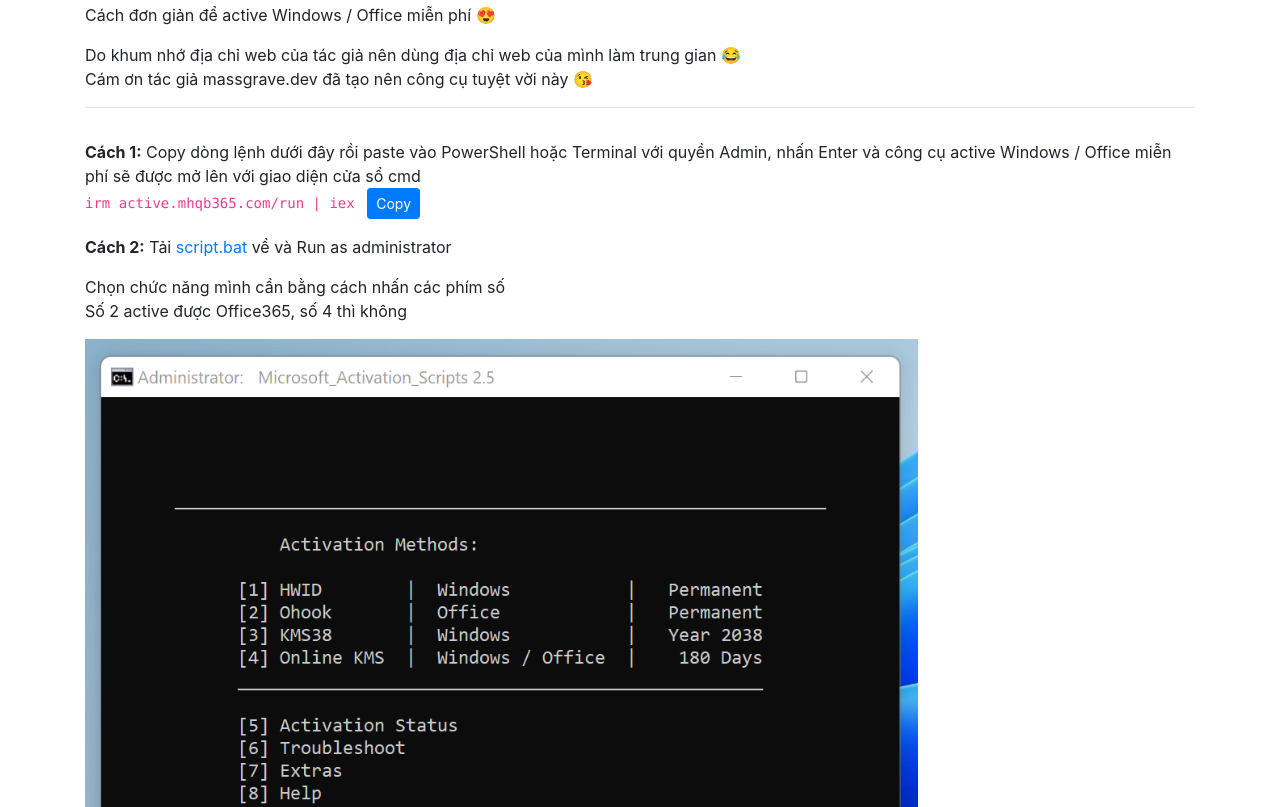
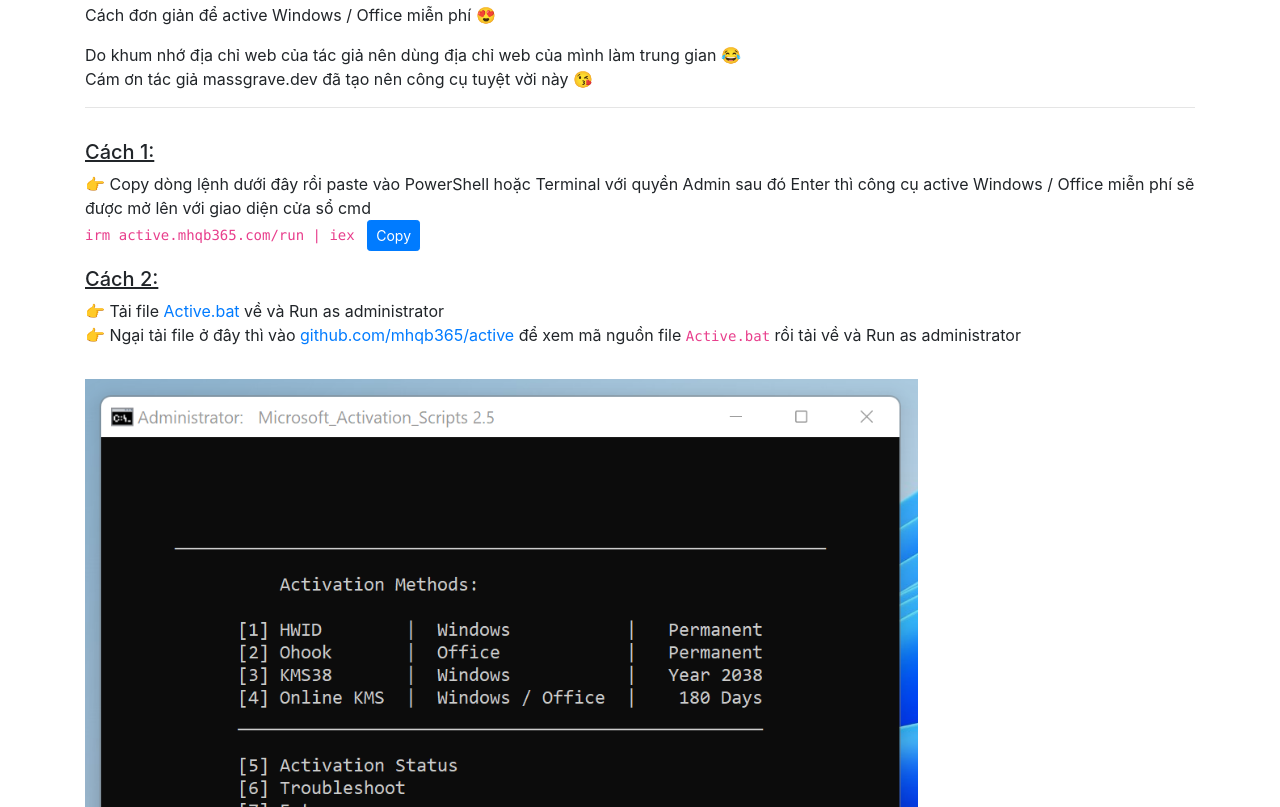
Before and after one commit to mhqb365/active, a website: page public/index.html in a window 1280 px wide. Shown: the part 213-1020 px from the top of the page. Drawn offline with nearby package versions, Linux system fonts and the light colour scheme; some packages are replaced by stand-ins of ours; a script that the page names is missing.

Commit message:
:rocket:

```diff
--- a/public/index.html
+++ b/public/index.html
@@ -55,11 +55,11 @@
           <hr />
         </div>
         <div class="col-12 mb-3">
+          <h5><u>Cách 1:</u></h5>
           <p>
-            <strong>Cách 1:</strong>
-            Copy dòng lệnh dưới đây rồi paste vào PowerShell hoặc Terminal với
-            quyền Admin, nhấn Enter và công cụ active Windows / Office miễn phí
-            sẽ được mở lên với giao diện cửa sổ cmd
+            👉 Copy dòng lệnh dưới đây rồi paste vào PowerShell hoặc Terminal
+            với quyền Admin sau đó Enter thì công cụ active Windows / Office
+            miễn phí sẽ được mở lên với giao diện cửa sổ cmd
             <br />
             <code id="script">irm active.mhqb365.com/run | iex</code>
             <button
@@ -69,19 +69,28 @@
               Copy
             </button>
           </p>
+          <h5><u>Cách 2:</u></h5>
           <p>
-            <strong>Cách 2:</strong>
-            Tải <a href="/script.bat">script.bat</a> về và Run as administrator
+            👉 Tải file <a href="/Active.bat">Active.bat</a> về và Run as
+            administrator
+            <br />
+            👉 Ngại tải file ở đây thì vào
+            <a href="https://github.com/mhqb365/active" target="_blank">
+              github.com/mhqb365/active
+            </a>
+            để xem mã nguồn file <code>Active.bat</code>
+            rồi tải về và Run as administrator
             <br />
           </p>
+          <img class="w-75 my-3" src="./active.png" />
           <p>
-            Chọn chức năng mình cần bằng cách nhấn các phím số<br />
-            Số 2 active được Office365, số 4 thì không
+            👉 Chọn chức năng mình cần bằng cách nhấn các phím số<br />
+            👉 Số 2 active được Office365, số 4 thì không
           </p>
-          <img class="w-75" src="./active.png" />
-          <p>Chúc các bạn thành công 😍</p>
+          <h5>Chúc các bạn thành công 😍</h5>
           <hr />
         </div>
+
         <div class="col-12 mb-3 small">
           From <a href="https://mhqb365.com">mhqb365.com</a> with ❤
         </div>
--- a/router.js
+++ b/router.js
@@ -10,8 +10,8 @@
   res.send(stringBuf);
 });
 
-router.get("/script.bat", async (req, res, next) => {
-  res.sendFile(appDir + "/active.bat");
+router.get("/Active.bat", async (req, res, next) => {
+  res.sendFile(appDir + "/Active.bat");
 });
 
 module.exports = router;
```
Also changed, not shown: README.md (added).
